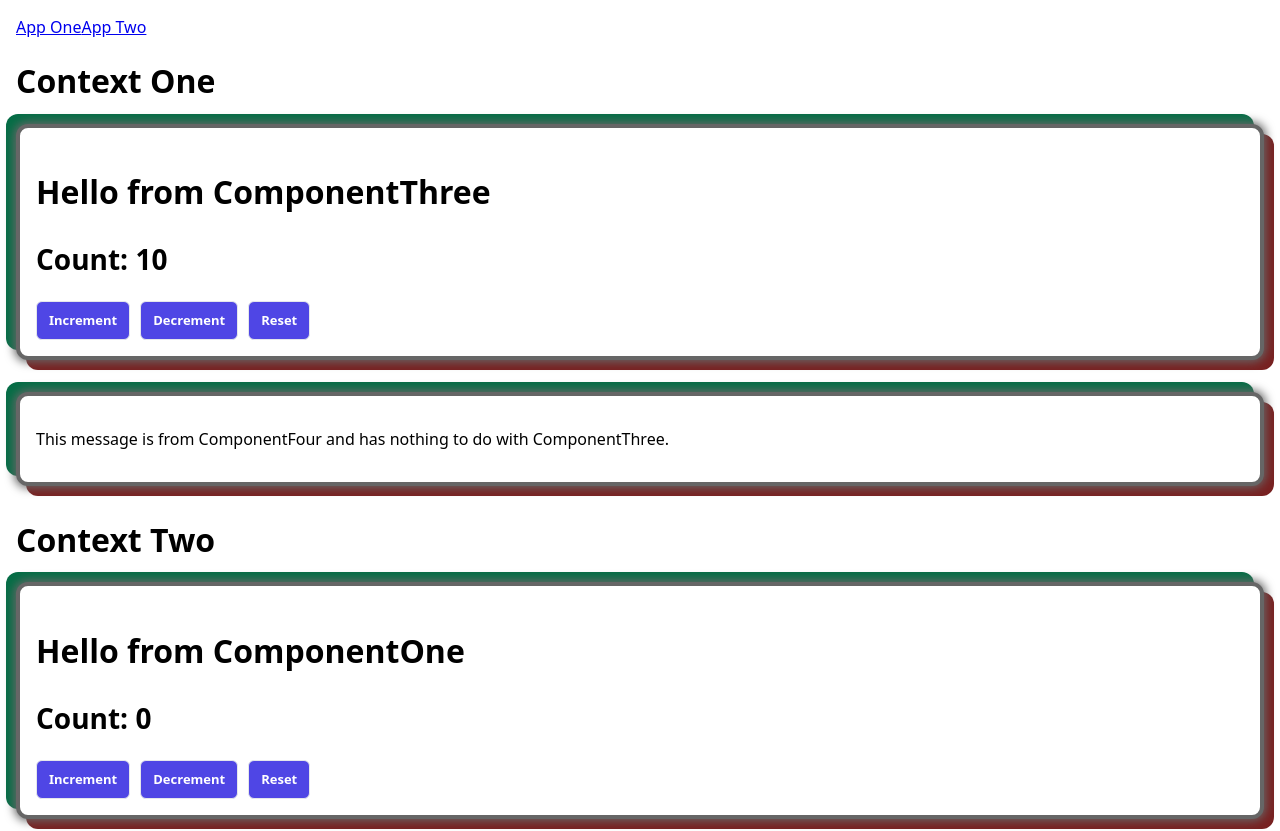
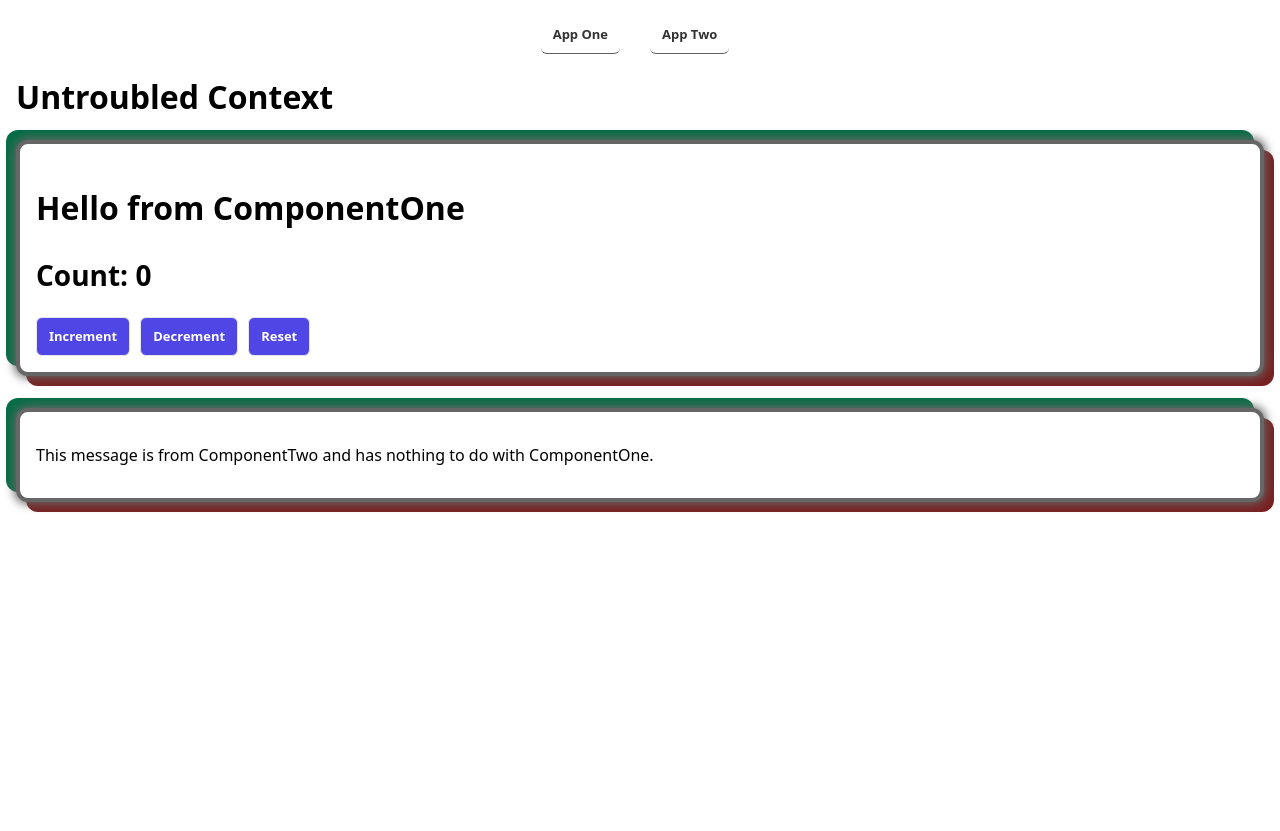
Before and after one commit to nitinsuri/react-contextapi-issues, a React (Create React App) app: page /appone in a window 1280 px wide. Shown: the top 831 px of the page. After the commit the page ends 800 px from the top, so only its background shows below. Built offline with nearby package versions, Linux system fonts and the light colour scheme.

Commit message:
6 files modified

```diff
--- a/src/App.jsx
+++ b/src/App.jsx
@@ -7,7 +7,7 @@ import './style.css';
 function AppOne() {
   return (
     <>
-      <h1>Context Two</h1>
+      <h1>Untroubled Context</h1>
       <AppProvider>
         <ComponentOne />
         <ComponentTwo />
--- a/src/AppContext.js
+++ b/src/AppContext.js
@@ -1,11 +1,11 @@
 import React, { useState, createContext } from 'react';
 export const AppContext = createContext(null);
 
-const AppProvider = (props) => {
+const AppProvider = ({ children }) => {
   const [count, setCount] = useState(0);
   return (
     <AppContext.Provider value={[count, setCount]}>
-      {props.children}
+      {children}
     </AppContext.Provider>
   );
 };
--- a/src/AppNRR.jsx
+++ b/src/AppNRR.jsx
@@ -8,7 +8,7 @@ function App() {
   const [countOne, setCountOne] = useState(10);
   return (
     <>
-      <h1>Context One</h1>
+      <h1>Troubled Context</h1>
       <AppContext.Provider value={[countOne, setCountOne]}>
         <ComponentThree />
         <ComponentFour />
--- a/src/Nav.jsx
+++ b/src/Nav.jsx
@@ -1,9 +1,10 @@
 import React from 'react';
+import { NavLink } from 'react-router-dom';
 export default function Nav() {
   return (
     <nav>
-      <a href="/">App One</a>
-      <a href="/appone">App Two</a>
+      <NavLink to="/">App One</NavLink>
+      <NavLink to="/appone">App Two</NavLink>
     </nav>
   );
 }
--- a/src/index.js
+++ b/src/index.js
@@ -9,8 +9,12 @@ const root = createRoot(document.getElementById('app'));
 
 root.render(
   <StrictMode>
-    <Nav />
-    <App />
-    <AppOne />
+    <BrowserRouter>
+      <Nav />
+      <Routes>
+        <Route path="/" element={<App />} />
+        <Route path="/appone" element={<AppOne />} />
+      </Routes>
+    </BrowserRouter>
   </StrictMode>
 );
--- a/src/style.css
+++ b/src/style.css
@@ -28,15 +28,37 @@ section {
   padding: 1rem;
 }
 
+a,
 button {
   background-color: #4f46e5;
   border: 1px solid #e5e7eb;
   border-radius: 6px;
   color: white;
+  cursor: pointer;
   font-family: ui-sans-serif, system-ui, sans-serif;
   font-weight: 600;
   font-size: 13px;
   line-height: 1.6;
   margin-right: 10px;
   padding: 8px 12px;
+  text-decoration: none;
+  transition: all 0.25s;
 }
+button:hover {
+  background-color: #645ed6;
+}
+a {
+  background-color: transparent;
+  border: 1px solid #5f5f5f;
+  border-width: 0 0 1px 0;
+  color: #333;
+}
+
+a:hover {
+  background-color: #ccc;
+}
+nav {
+  display: flex;
+  gap: 20px;
+  justify-content: center;
+}
```
